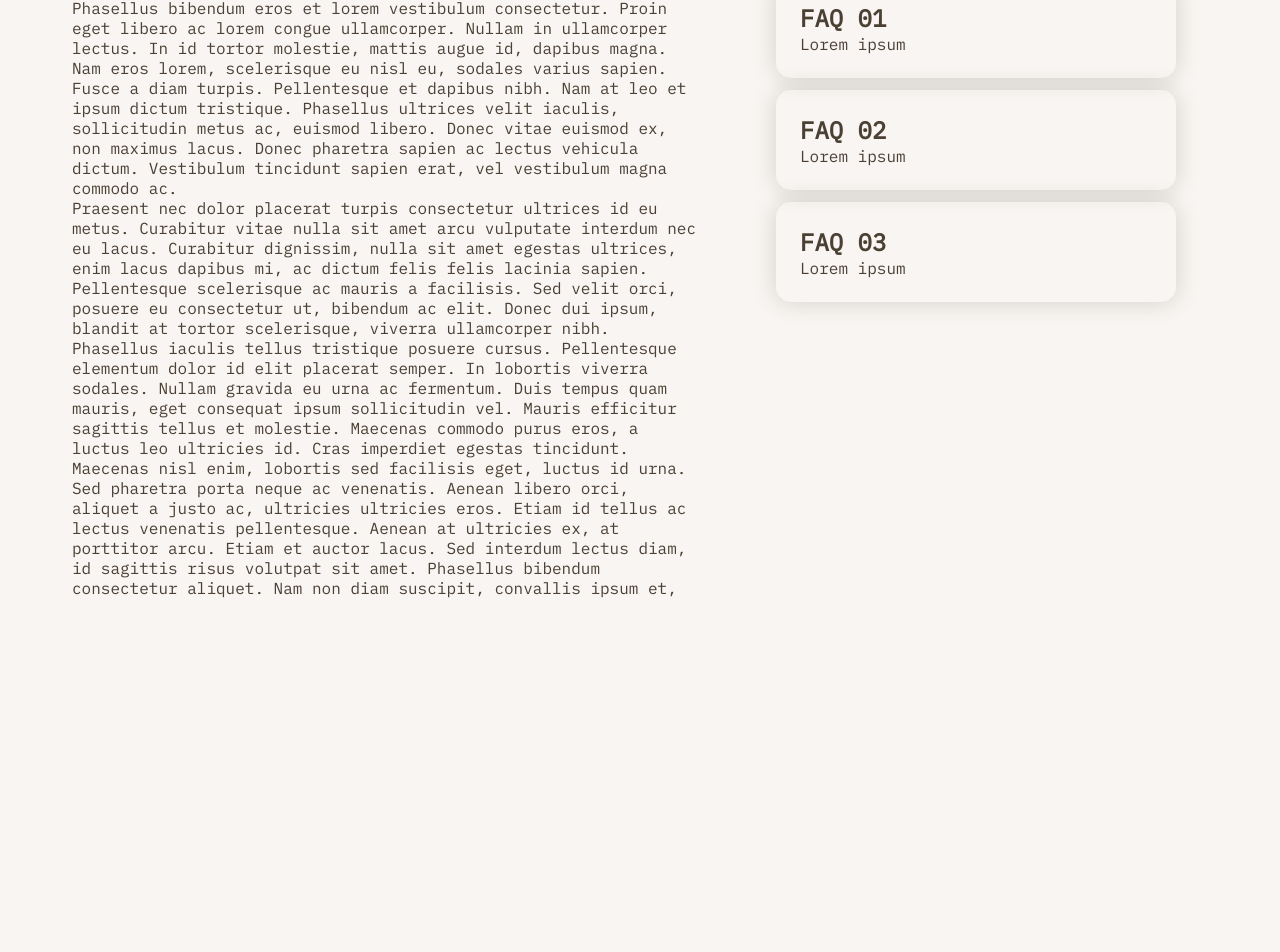
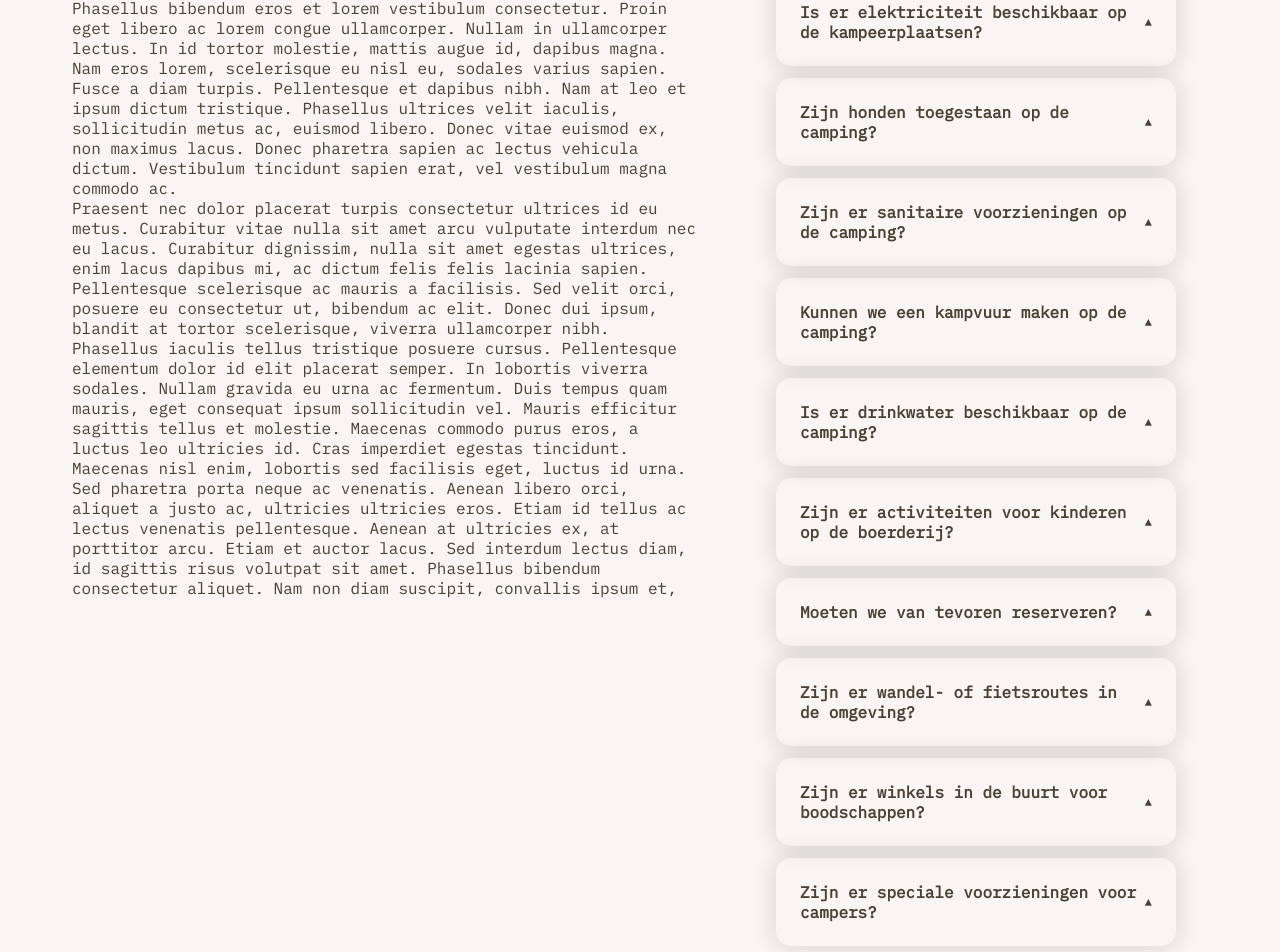
Before and after one commit to LaulensW/BertsBoerenCamping, a React (Vite) app in the folder BertsBoerenCamping/: page / in a window 1280 px wide. Shown: the part 1704-2656 px from the top of the page. Before the commit the page ends 2302 px from the top, so only its background shows below. Built offline with nearby package versions, Linux system fonts and the light colour scheme.

Commit message:
Faq interactief gemaakt

```diff
--- a/BertsBoerenCamping/src/components/FAQs.css
+++ b/BertsBoerenCamping/src/components/FAQs.css
@@ -18,3 +18,36 @@
 .faq-totaal{
     margin: 258px 104px 0 776px;
 }
+
+.faq-solo{
+    padding: 24px;
+    margin: 12px 0 12px 0;
+    border-radius: 15px;
+    display: flex;
+    align-content: center;
+    flex-direction: column;
+    box-shadow: 0px 0px 25px rgba(74, 64, 52, 0.2);
+    color: var(--secondary-color);
+}
+.faq-title{
+    font-size: 16px;
+}
+.faq-description{
+    font-size: 16px;
+    display: flex;
+}
+
+.faq-content{
+    display: flex;
+    justify-content: space-between;
+    align-items: center;
+
+}
+
+.dropdown-icon{
+    font-size: 12px;
+}
+
+.faq-answer{
+    margin-top: 30px;
+}
--- a/BertsBoerenCamping/src/components/FAQs.jsx
+++ b/BertsBoerenCamping/src/components/FAQs.jsx
@@ -1,26 +1,42 @@
-import React from 'react';
+import React, { useState } from 'react';
 import './FAQs.css';
-import Faq from './IndividueleFAQ.jsx'
+
 
 export default function FaqsTotaal() {
-    return(
+    const faqs = [
+        { faqtitle: "Is er elektriciteit beschikbaar op de kampeerplaatsen?", faqanswer: "Ja, we bieden elektriciteitsaansluitingen op onze kampeerplaatsen" },
+        { faqtitle: "Zijn honden toegestaan op de camping?", faqanswer: "Ja, honden zijn welkom op onze camping, mits ze aangelijnd zijn en rekening wordt gehouden met andere gasten." },
+        { faqtitle: "Zijn er sanitaire voorzieningen op de camping?", faqanswer: "Zeker, we hebben goed onderhouden sanitaire voorzieningen met douches, toiletten en wastafels." },
+        { faqtitle: "Kunnen we een kampvuur maken op de camping?", faqanswer: "Ja, kampvuren zijn toegestaan op de daarvoor bestemde vuurplaatsen. Zorg ervoor dat u rekening houdt met de geldende veiligheidsvoorschriften." },
+        { faqtitle: "Is er drinkwater beschikbaar op de camping?", faqanswer: "Ja, we bieden toegang tot schoon drinkwater op verschillende punten op de camping." },
+        { faqtitle: "Zijn er activiteiten voor kinderen op de boerderij?", faqanswer: "Absoluut! We hebben speciale activiteiten voor kinderen, waaronder dieren voeren, boerderijrondleidingen en speelvoorzieningen." },
+        { faqtitle: "Moeten we van tevoren reserveren?", faqanswer: "Hoewel het niet verplicht is, raden we aan om vooraf te reserveren om zeker te zijn van een kampeerplek, vooral tijdens drukke periodes." },
+        { faqtitle: "Zijn er wandel- of fietsroutes in de omgeving?", faqanswer: "Zeker! We hebben informatie over lokale wandel- en fietsroutes beschikbaar, en we helpen u graag bij het plannen van uw avonturen." },
+        { faqtitle: "Zijn er winkels in de buurt voor boodschappen?", faqanswer: " Ja, er zijn supermarkten en lokale winkels in de buurt waar u boodschappen kunt doen." },
+        { faqtitle: "Zijn er speciale voorzieningen voor campers?", faqanswer: "Ja, we hebben speciale voorzieningen voor campers, waaronder een servicepunt voor het legen van afvalwater en het bijvullen van schoon water." }
+    ];
+
+    const [expandedIndex, setExpandedIndex] = useState(null);
+
+    const handleToggle = (index) => {
+        setExpandedIndex(expandedIndex === index ? null : index);
+    };
+
+    return (
         <>
             <p3 className="faqs-title-cursive">veelgestelde vragen</p3>
             <h3 className="faqs-title">VEELGESTELDE VRAGEN</h3>
 
             <div className="faq-totaal">
-        <Faq
-            faqtitle="FAQ 01"
-            faqanswer="Lorem ipsum"
-        />
-        <Faq
-            faqtitle="FAQ 02"
-            faqanswer="Lorem ipsum"
-        />
-        <Faq
-            faqtitle="FAQ 03"
-            faqanswer="Lorem ipsum"
-        />
+                {faqs.map((faq, index) => (
+                    <div key={index} className={`faq-solo ${expandedIndex === index ? 'expanded' : ''}`} onClick={() => handleToggle(index)}>
+                        <div className="faq-content">
+                            <h4 className="faq-title">{faq.faqtitle}</h4>
+                            <span className="dropdown-icon">{expandedIndex === index ? '▼' : '▲'}</span>
+                        </div>
+                        {expandedIndex === index && <p4 className="faq-answer">{faq.faqanswer}</p4>}
+                    </div>
+                ))}
             </div>
         </>
     );
--- a/BertsBoerenCamping/src/components/IndividueleFAQ.css
+++ /dev/null
@@ -1,18 +0,0 @@
-
-.faq-solo{
-    padding: 24px;
-    margin: 12px 0 12px 0;
-    border-radius: 15px;
-    display: flex;
-    align-content: center;
-    flex-direction: column;
-    box-shadow: 0px 0px 25px rgba(74, 64, 52, 0.2);
-    color: var(--secondary-color);
-}
-.faq-title{
-    font-size: 24px;
-}
-.faq-description{
-    font-size: 16px;
-    display: flex;
-}
--- a/BertsBoerenCamping/src/components/IndividueleFAQ.jsx
+++ /dev/null
@@ -1,11 +0,0 @@
-import React from 'react';
-import './IndividueleFAQ.css';
-
-export default function IndividueleFAQ(props) {
-    return(
-        <div className="faq-solo">
-            <h4 className="faq-title">{props.faqtitle}</h4>
-            <p4 className="faq-answer">{props.faqanswer}</p4>
-        </div>
-    );
-};
```
Lines whose indentation alone changed are shown as unchanged.
